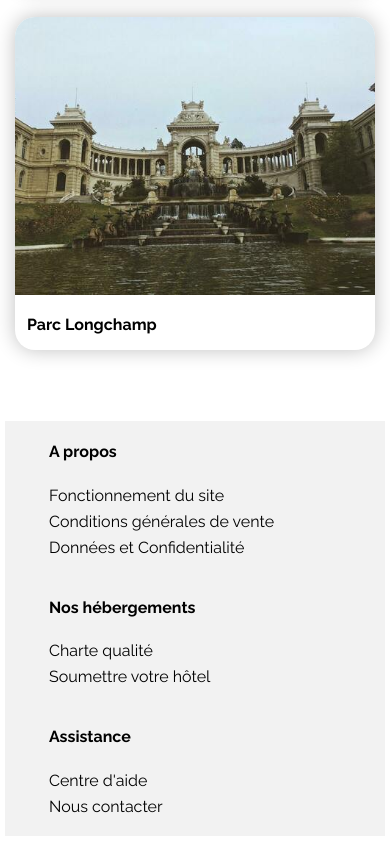
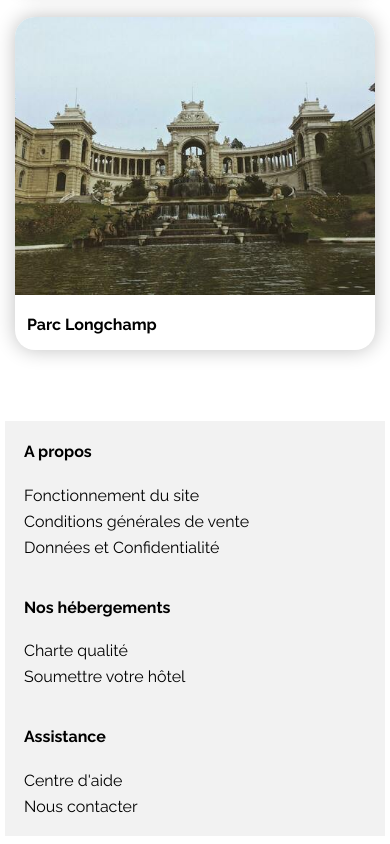
Before and after one commit to durrmeyer/github.io-durrmeyer-2-30062021-, a plain HTML site: page index.html in a window 390 px wide. Shown: the part 5088-5932 px from the top of the page. Drawn offline with Linux system fonts and the light colour scheme.

Commit message:
rectification responsive

```diff
--- a/style.css
+++ b/style.css
@@ -563,4 +563,7 @@ footer{
       margin-right: 5px;
       margin-left: 5px;
       }
+.card-footer{
+      margin-left: 19px;
+      }
     }
```
